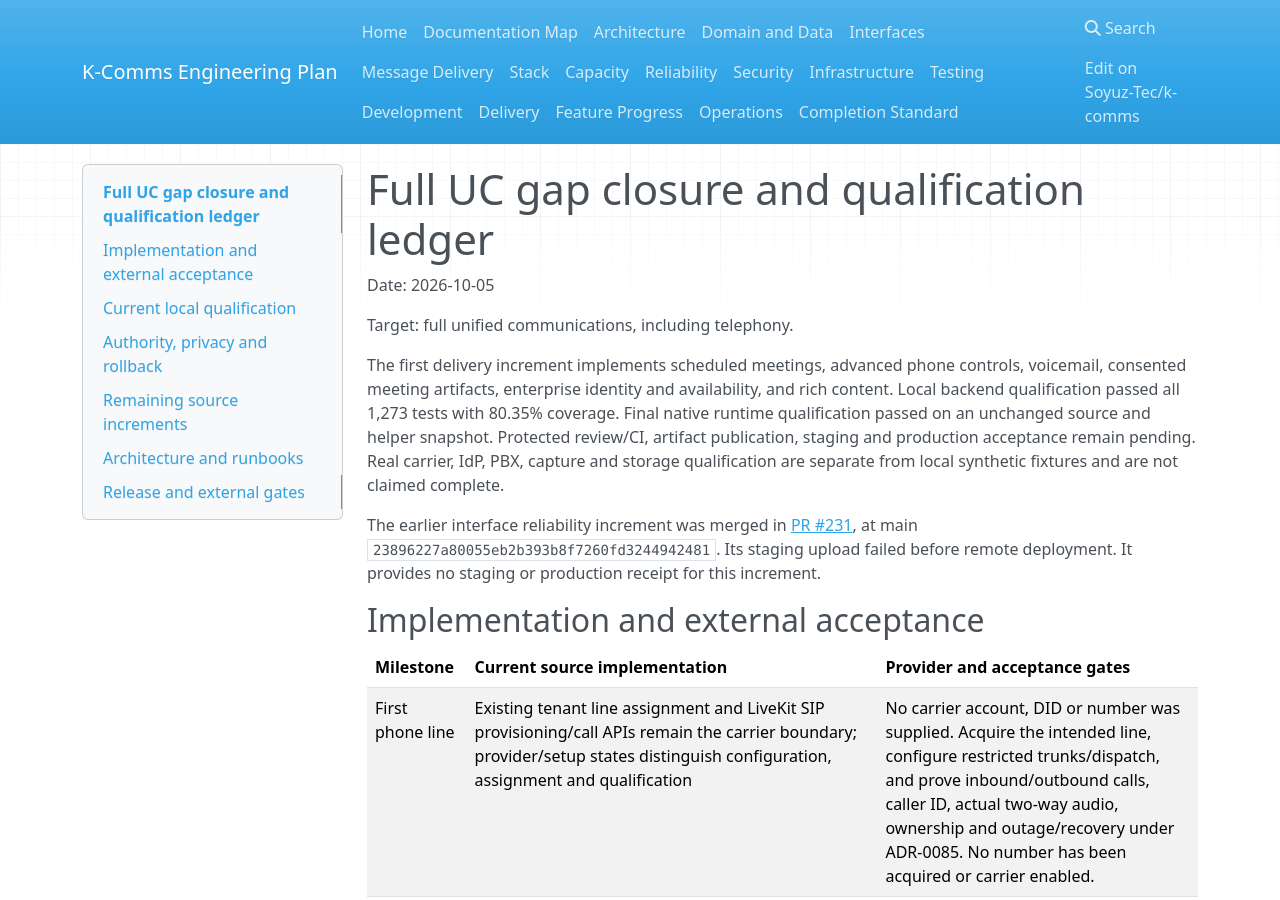
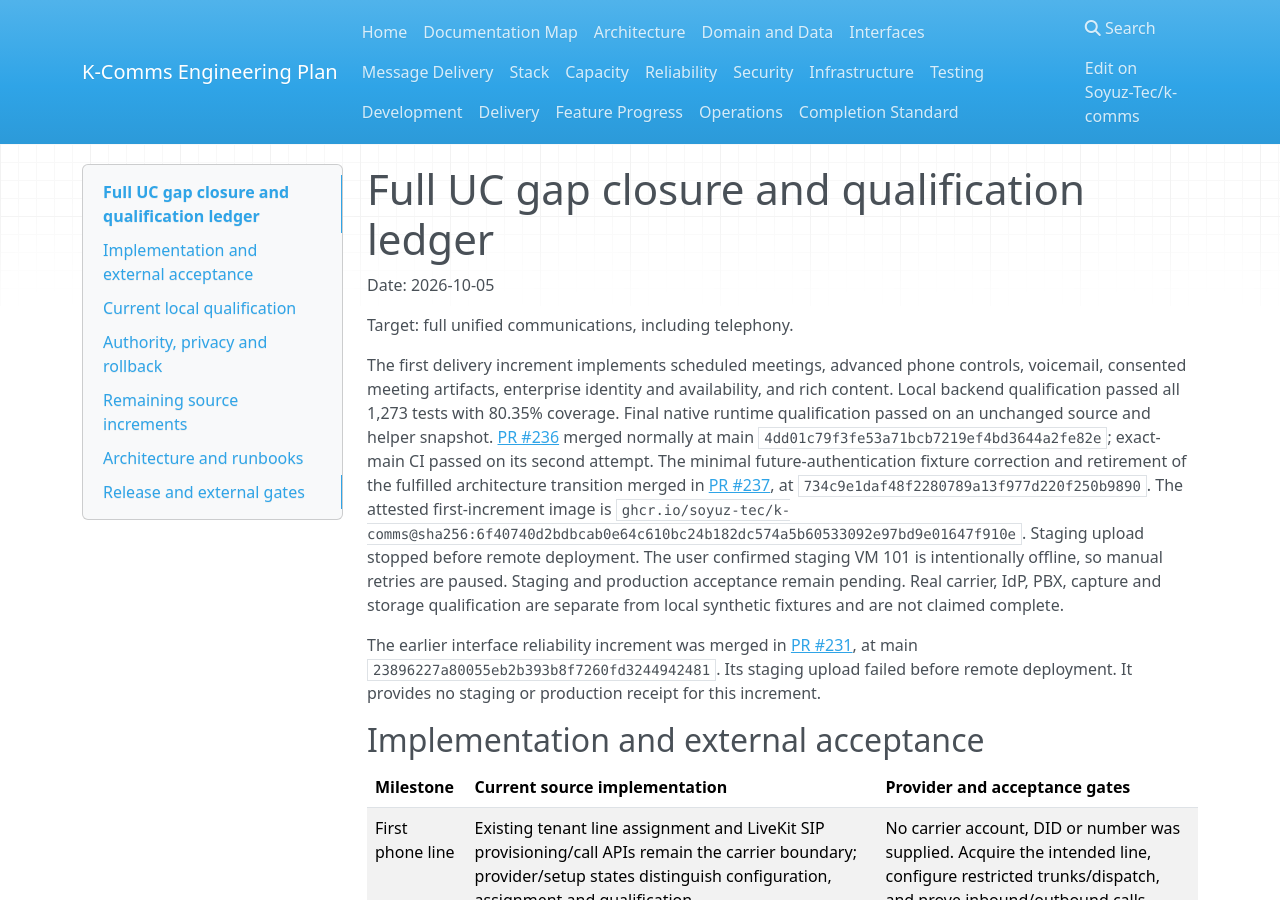
Before and after one commit to Soyuz-Tec/k-comms, an MkDocs documentation site: the page built from docs/13-delivery-plan/uc-gap-closure-delivery-plan.md, in a window 1280 px wide and 900 px high. Built offline with MkDocs 1.6.1, drawn with Linux system fonts in a browser that asks for light colours; nearby versions of some CDN libraries; some of the changed text lies outside the part shown.

Commit message:
Record remaining full-UC milestones and qualification status (#246)
* Record remaining full-UC milestones and actual qualification status

* Record browser gate failure and retrieval boundary results

---------

Co-authored-by: NECWROKS. COM <sales@necworks.com>

```diff
--- a/docs/13-delivery-plan/uc-gap-closure-delivery-plan.md
+++ b/docs/13-delivery-plan/uc-gap-closure-delivery-plan.md
@@ -8,8 +8,17 @@ The first delivery increment implements scheduled meetings, advanced phone contr
 voicemail, consented meeting artifacts, enterprise identity and availability, and
 rich content. Local backend qualification passed all 1,273 tests with 80.35%
 coverage. Final native runtime qualification passed on an unchanged source and helper
-snapshot. Protected
-review/CI, artifact publication, staging and production acceptance remain pending.
+snapshot. [PR #236](https://github.com/Soyuz-Tec/k-comms/pull/236) merged normally
+at main `4dd01c79f3fe53a71bcb7219ef4bd3644a2fe82e`; exact-main CI passed on its
+second attempt. The minimal future-authentication fixture correction and retirement
+of the fulfilled architecture transition merged in
+[PR #237](https://github.com/Soyuz-Tec/k-comms/pull/237), at
+`734c9e1daf48f2280789a13f977d220f250b9890`.
+The attested first-increment image is
+`ghcr.io/soyuz-tec/k-comms@sha256:6f40740d2bdbcab0e64c610bc24b182dc574a5b60533092e97bd9e01647f910e`.
+Staging upload stopped before remote deployment. The user confirmed staging VM
+101 is intentionally offline, so manual retries are paused. Staging and production
+acceptance remain pending.
 Real carrier, IdP, PBX, capture and storage qualification are separate from local
 synthetic fixtures and are not claimed complete.
 
@@ -111,6 +120,11 @@ role-policy repair is already included.
 
 ## Remaining source increments
 
+The current implementation and executed-test status is recorded in the
+[remaining full-UC roadmap](full-uc-remaining-roadmap.md). The table below preserves
+the original increment scope; its early source statuses are superseded by that
+dated evidence snapshot.
+
 | Increment | Current state | Required completion |
 |---|---|---|
 | Synchronized setup and contacts/groups | Isolated owner-backed source and interface implemented | Rebase onto this candidate, integrate private member erasure and rollback hazards, qualify current-identity/CAS/privacy flows |
@@ -144,7 +158,9 @@ Optional drive and an application catalog remain product decisions.
 - [ADR-0091](../02-architecture/adr/0091-durable-rich-content-and-authorized-unified-retrieval.md)
   and [rich content](../14-operations/rich-content-runbook.md).
 - [ADR-0092](../02-architecture/adr/0092-compose-full-uc-owner-contracts.md)
-  binds 93 exact semantic additions to the original protected main manifest.
+  records 93 exact semantic additions to the original protected main manifest.
+  Its review transition was retired after PR #236 landed normally; the original
+  decision and exact owner contracts remain retained.
   Public facade SHA256:
   `e909b4bc20949ef55baf083694e13e7f50fd5e8f1af1542532e55b1bac3c998e`.
 
```
Also changed, not shown: docs/13-delivery-plan/full-uc-remaining-roadmap.md (added, +55 -0 lines).
